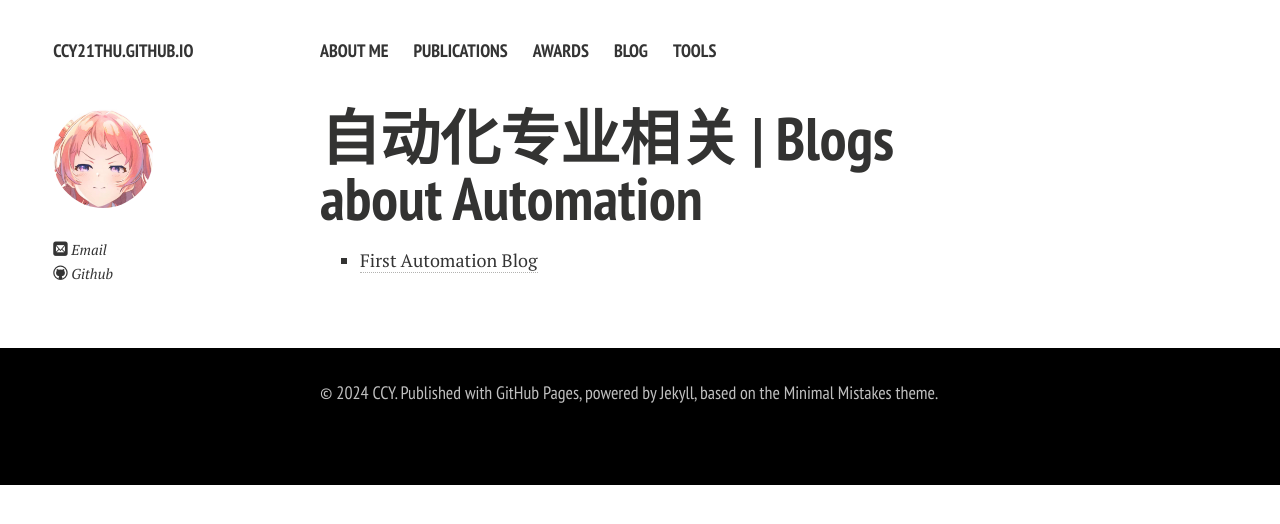
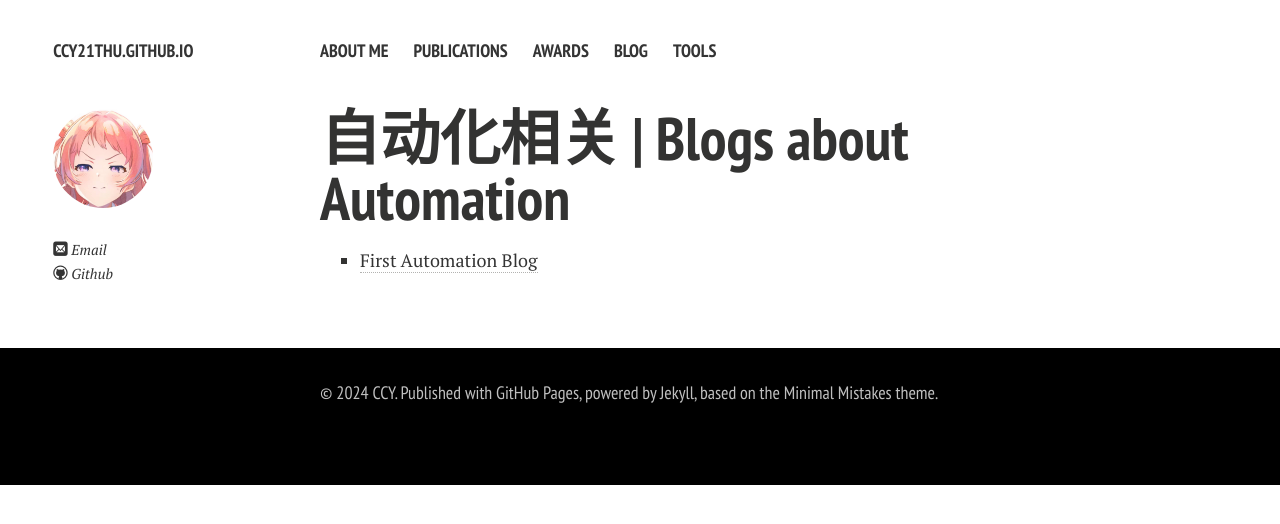
Before and after one commit to ccy23thu/ccy21thu.github.io, a Jekyll site: the page built from blog/auto/auto.md, in a window 1280 px wide. Shown: the top 524 px of the page. Built offline with Jekyll 4.4.1, drawn with Linux system fonts in a browser that asks for light colours; nearby versions of some CDN libraries; comment, search, counter and statistics services are not loaded; a style sheet for code colours, icons or effects is not loaded.

Commit message:
Update auto.md

```diff
--- a/blog/auto/auto.md
+++ b/blog/auto/auto.md
@@ -1,8 +1,8 @@
 ---
 layout: page
 permalink: /blog/auto/index.html
-title: 自动化专业相关 | Blogs about Automation
+title: 自动化相关 | Blogs about Automation
 ---
-<h1>自动化专业相关 | Blogs about Automation</h1>
+<h1>自动化相关 | Blogs about Automation</h1>
 
 - [First Automation Blog](https://ccy23thu.github.io/blog/2024/06/28/firstAutoBlog)
```
